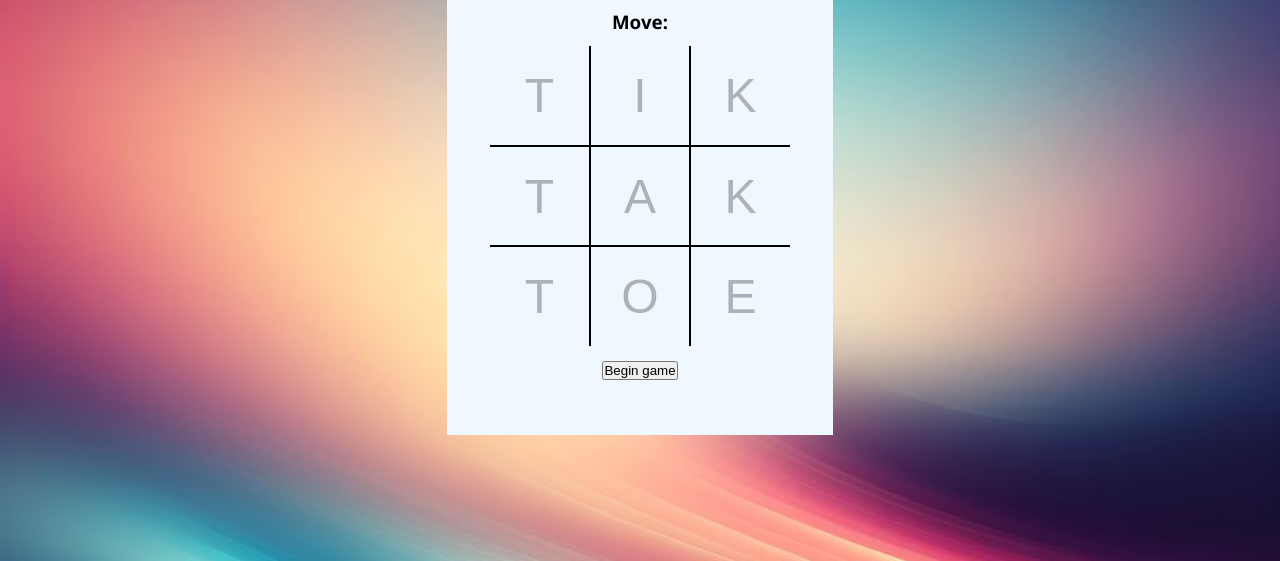
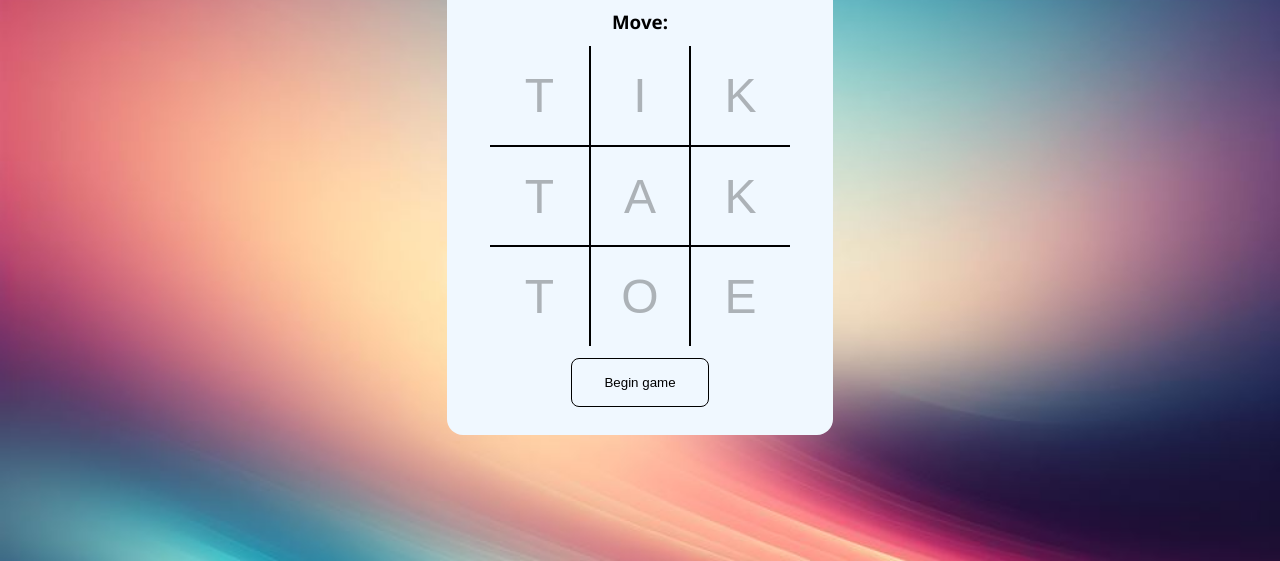
Before and after one commit to Serpant1ne/Tictactoe, a plain HTML site: page index.html in a window 1280 px wide. Shown: the part 239-800 px from the top of the page. Drawn offline with Linux system fonts and the light colour scheme.

Commit message:
added syling

```diff
--- a/script.js
+++ b/script.js
@@ -135,6 +135,7 @@ OScore.innerHTML = scoreArray[1]
 
 let beginButton = document.createElement("button")
 beginButton.innerHTML = "Begin game";
+beginButton.classList.add("beginButton")
 
 beginButton.addEventListener("click", () => { beginAction(buttons, beginButton, moveText) })
 
--- a/style.css
+++ b/style.css
@@ -22,7 +22,7 @@ body{
     align-items: center;
     height: 500px;
     padding: 24px 16px;
-
+    border-radius: 16px;
 }
 
 .title{
@@ -41,6 +41,7 @@ body{
     gap: 0;
     margin: 0 auto;
     margin-bottom: 12px;
+
 }
 
 .game button{
@@ -49,10 +50,15 @@ body{
     height:100px;
     width: 100px;
     font-size: 48px;
-
-
 }
 
 button:hover{
     background-color: lightblue
-};
+}
+
+.beginButton{
+    background: none;
+    border: 1px solid #000;
+    padding: 16px 32px;
+    border-radius: 8px;
+}
```
